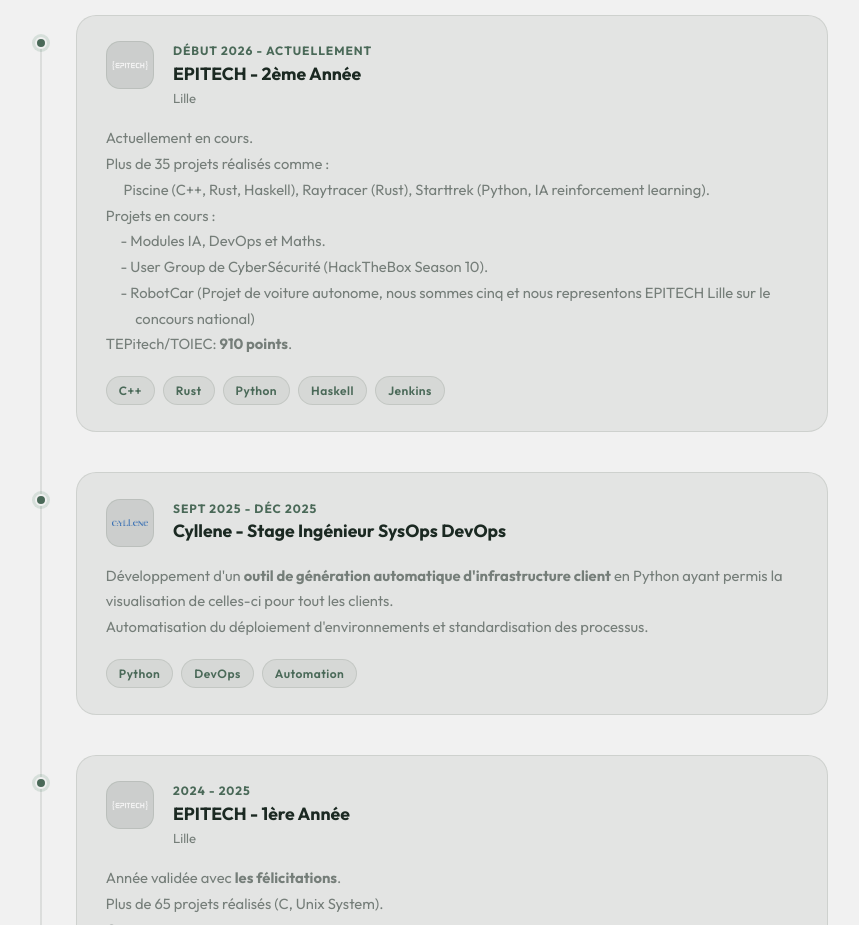
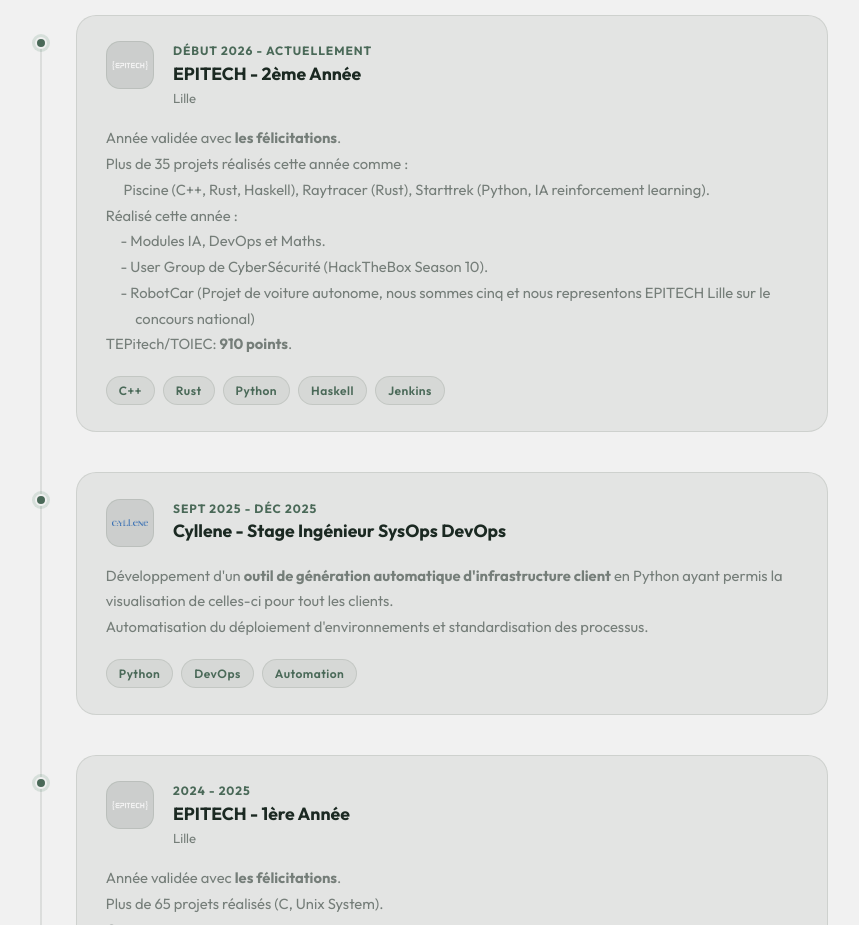
Before and after one commit to EtienneP-26/MonPortfolio, a React (Vite) app: page / in a window 1280 px wide. Shown: the part 2020-2945 px from the top of the page, without its empty margins (180-1039 px from the left). Built offline with nearby package versions, Linux system fonts and the light colour scheme.

Commit message:
feat: change on the 2 year part

```diff
--- a/src/data/portfolio.js
+++ b/src/data/portfolio.js
@@ -126,7 +126,7 @@
     place: 'Lille',
     imageplace: 'EPITECH',
     logo: epitechLogo,
-    description: `Actuellement en cours.<br/>Plus de 35 projets réalisés comme :<br/>&emsp; Piscine (C++, Rust, Haskell), Raytracer (Rust), Starttrek (Python, IA reinforcement learning).<br/>Projets en cours :<br/>&emsp;- Modules IA, DevOps et Maths.<br/>&emsp;- User Group de CyberSécurité (HackTheBox Season 10).<br/>&emsp;- RobotCar (Projet de voiture autonome, nous sommes cinq et nous representons EPITECH Lille sur le &emsp;&emsp;concours national)<br/>TEPitech/TOIEC: <strong>910 points</strong>.`,
+    description: `Année validée avec <strong>les félicitations</strong>.<br/>Plus de 35 projets réalisés cette année comme :<br/>&emsp; Piscine (C++, Rust, Haskell), Raytracer (Rust), Starttrek (Python, IA reinforcement learning).<br/>Réalisé cette année :<br/>&emsp;- Modules IA, DevOps et Maths.<br/>&emsp;- User Group de CyberSécurité (HackTheBox Season 10).<br/>&emsp;- RobotCar (Projet de voiture autonome, nous sommes cinq et nous representons EPITECH Lille sur le &emsp;&emsp;concours national)<br/>TEPitech/TOIEC: <strong>910 points</strong>.`,
     tags: ['C++', 'Rust', 'Python', 'Haskell', 'Jenkins'],
   },
   {
```
